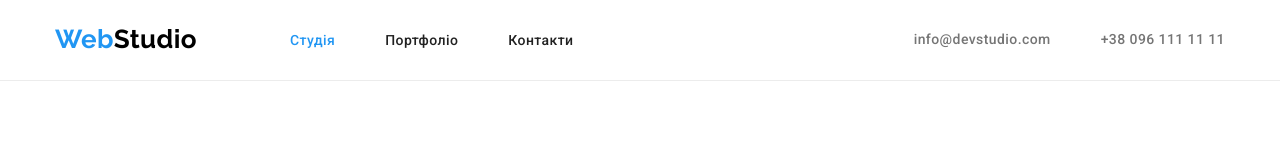
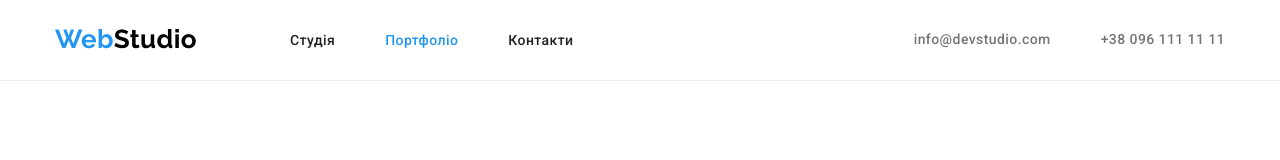
Before and after one commit to OlgaKulak/goit-markup-hw-03, a plain HTML site: page portfolio.html in a window 1280 px wide. Shown: the top 160 px of the page. Drawn offline with nearby package versions, Linux system fonts and the light colour scheme.

Commit message:
corr current position nav

```diff
--- a/css/styles.css
+++ b/css/styles.css
@@ -120,8 +120,6 @@ button {
 }
 
 /* site nav */
-
-
 .site-nav {
     display: flex;
 }
--- a/portfolio.html
+++ b/portfolio.html
@@ -25,10 +25,10 @@
         <nav style="margin-left: 93px;">
           <ul class="site-nav list">
             <li class="item">
-              <a href="./index.html" class="link current">Студія</a>
+              <a href="./index.html" class="link">Студія</a>
             </li>
             <li class="item">
-              <a href="./portfolio.html" class="link">Портфоліо</a>
+              <a href="./portfolio.html" class="link current">Портфоліо</a>
             </li>
             <li class="item"><a href="" class="link">Контакти</a></li>
           </ul>
```
